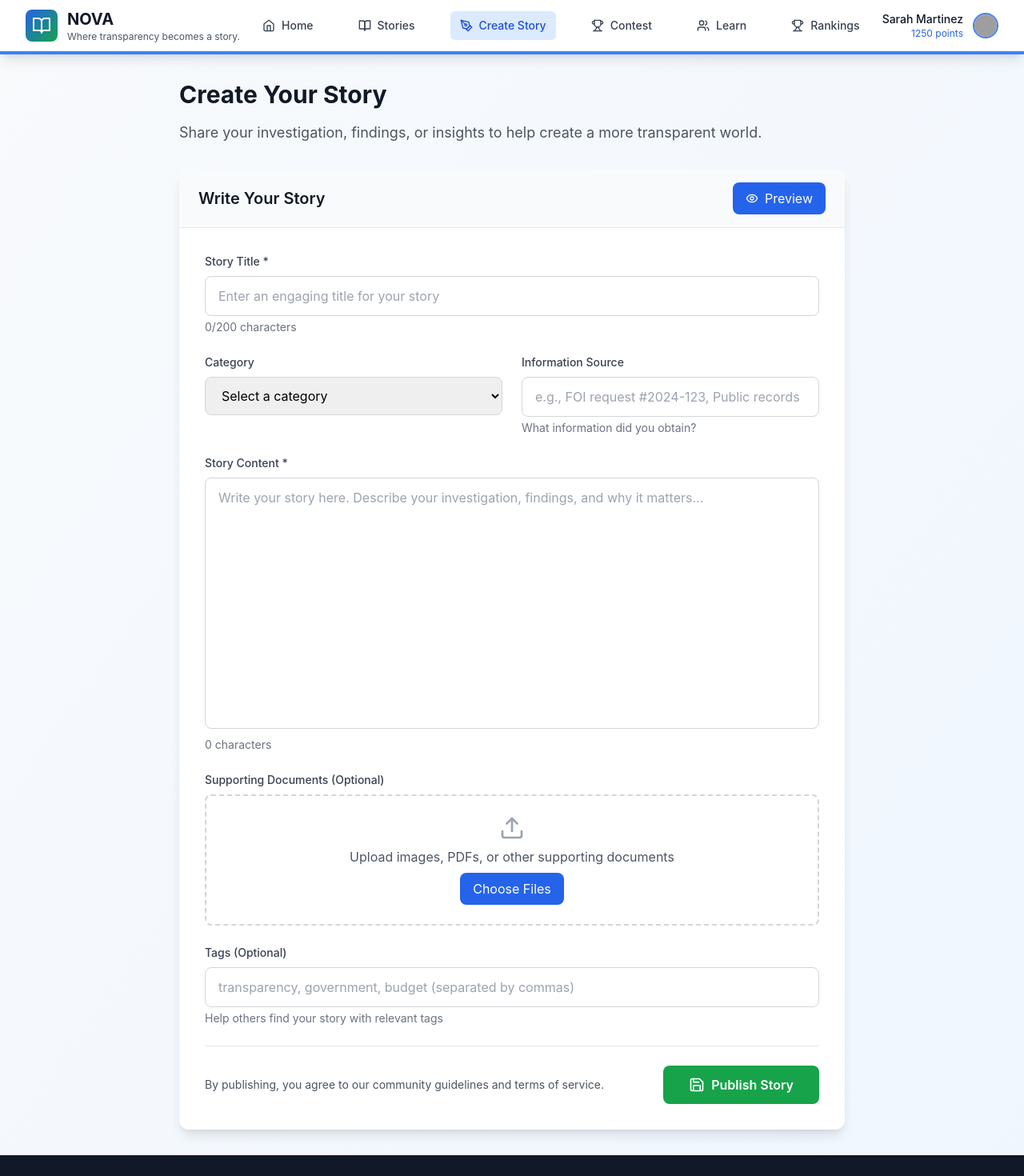
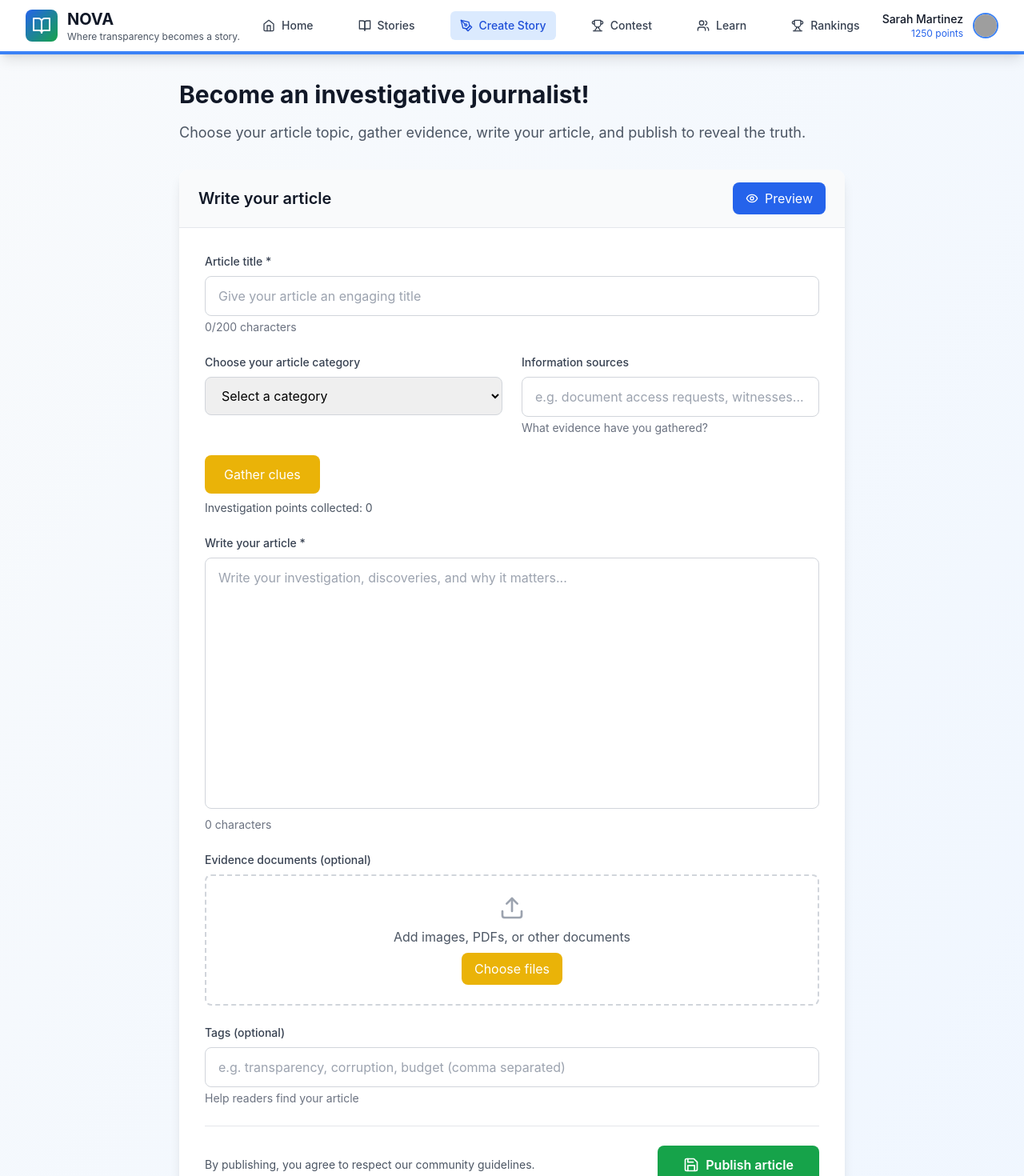
Before and after one commit to NadjaLotscher/NovaTransparence, a React (Vite) app: page /create-story in a window 1280 px wide. Shown: the top 1470 px of the page at 80% size. Built offline with nearby package versions, Linux system fonts and the light colour scheme; grey boxes are pictures that could not be loaded.

Commit message:
modif add article

```diff
--- a/src/pages/CreateStoryPage.tsx
+++ b/src/pages/CreateStoryPage.tsx
@@ -6,6 +6,10 @@ import { useAuth } from '../contexts/AuthContext';
 export const CreateStoryPage: React.FC = () => {
   const navigate = useNavigate();
   const { user } = useAuth();
+
+  // State for investigation points (like clues collected)
+  const [investigationPoints, setInvestigationPoints] = useState(0);
+
   const [formData, setFormData] = useState({
     title: '',
     content: '',
@@ -16,11 +20,11 @@ export const CreateStoryPage: React.FC = () => {
   const [isPreview, setIsPreview] = useState(false);
 
   const categories = [
-    'Government',
+    'Corruption',
     'Education',
     'Environment',
-    'Healthcare',
-    'Transportation',
+    'Health',
+    'Transport',
     'Housing',
     'Public Safety',
     'Other'
@@ -31,26 +35,37 @@ export const CreateStoryPage: React.FC = () => {
     setFormData(prev => ({ ...prev, [name]: value }));
   };
 
+  // Simulate gathering clues for the game
+  const gatherClues = () => {
+    const newPoints = Math.floor(Math.random() * 3) + 1; // 1 to 3 points
+    setInvestigationPoints(prev => prev + newPoints);
+    alert(`You collected ${newPoints} investigation points! Total: ${investigationPoints + newPoints}`);
+  };
+
   const handleSubmit = (e: React.FormEvent) => {
     e.preventDefault();
     if (!formData.title.trim() || !formData.content.trim()) {
-      alert('Please fill in the title and content fields.');
+      alert('Please provide a title and write your article!');
+      return;
+    }
+    if (investigationPoints < 5) {
+      alert('To publish your article, you need at least 5 investigation points. Keep gathering info!');
       return;
     }
 
-    // Here you would normally submit to an API
-    console.log('Story submitted:', formData);
+    // Here you could call an API to submit the data
+    console.log('Article published:', formData);
 
-    // Simulate success and redirect
-    alert('Story published successfully!');
+    alert('Congratulations! Your article has been successfully published.');
     navigate('/stories');
   };
 
   const handleFileUpload = (e: React.ChangeEvent<HTMLInputElement>) => {
     const files = e.target.files;
     if (files && files.length > 0) {
-      // Handle file upload logic here
-      console.log('Files selected:', files);
+      // Logic to handle uploaded files
+      console.log('Selected files:', files);
+      alert(`${files.length} files added to your article.`);
     }
   };
 
@@ -58,8 +73,8 @@ export const CreateStoryPage: React.FC = () => {
     return (
       <div className="max-w-4xl mx-auto px-4 sm:px-6 lg:px-8 py-8">
         <div className="text-center">
-          <h1 className="text-2xl font-bold text-gray-900 mb-4">Please sign in to create a story</h1>
-          <p className="text-gray-600">You need to be signed in to publish stories on TransparencyHub.</p>
+          <h1 className="text-2xl font-bold text-gray-900 mb-4">Log in to become a journalist</h1>
+          <p className="text-gray-600">Only registered journalists can publish articles.</p>
         </div>
       </div>
     );
@@ -68,9 +83,9 @@ export const CreateStoryPage: React.FC = () => {
   return (
     <div className="max-w-4xl mx-auto px-4 sm:px-6 lg:px-8 py-8">
       <div className="mb-8">
-        <h1 className="text-3xl font-bold text-gray-900 mb-4">Create Your Story</h1>
+        <h1 className="text-3xl font-bold text-gray-900 mb-4">Become an investigative journalist!</h1>
         <p className="text-lg text-gray-600">
-          Share your investigation, findings, or insights to help create a more transparent world.
+          Choose your article topic, gather evidence, write your article, and publish to reveal the truth.
         </p>
       </div>
 
@@ -78,7 +93,7 @@ export const CreateStoryPage: React.FC = () => {
         {/* Header with Preview Toggle */}
         <div className="bg-gray-50 px-6 py-4 border-b flex items-center justify-between">
           <h2 className="text-xl font-semibold text-gray-900">
-            {isPreview ? 'Preview' : 'Write Your Story'}
+            {isPreview ? 'Preview your article' : 'Write your article'}
           </h2>
           <button
             type="button"
@@ -96,11 +111,11 @@ export const CreateStoryPage: React.FC = () => {
             <div className="mb-6">
               {formData.category && (
                 <span className="inline-block px-3 py-1 bg-blue-100 text-blue-800 rounded-full text-sm font-medium mb-4">
-                  {formData.category}
+                  Category: {formData.category}
                 </span>
               )}
               <h1 className="text-3xl font-bold text-gray-900 mb-4">
-                {formData.title || 'Your Story Title'}
+                {formData.title || 'Your article title'}
               </h1>
               <div className="flex items-center space-x-4 mb-6">
                 <img
@@ -117,7 +132,7 @@ export const CreateStoryPage: React.FC = () => {
 
             {formData.informationSource && (
               <div className="bg-green-50 border-l-4 border-green-500 p-4 mb-6 rounded-r-lg">
-                <h3 className="font-semibold text-green-800 mb-2">Information Source</h3>
+                <h3 className="font-semibold text-green-800 mb-2">Information sources</h3>
                 <p className="text-green-700">{formData.informationSource}</p>
               </div>
             )}
@@ -125,7 +140,7 @@ export const CreateStoryPage: React.FC = () => {
             <div className="prose prose-lg max-w-none">
               {formData.content.split('\n').map((paragraph, index) => (
                 <p key={index} className="mb-4 text-gray-700">
-                  {paragraph || 'Your story content will appear here...'}
+                  {paragraph || 'Your article content will appear here...'}
                 </p>
               ))}
             </div>
@@ -136,7 +151,7 @@ export const CreateStoryPage: React.FC = () => {
             {/* Title */}
             <div>
               <label htmlFor="title" className="block text-sm font-medium text-gray-700 mb-2">
-                Story Title *
+                Article title *
               </label>
               <input
                 type="text"
@@ -144,7 +159,7 @@ export const CreateStoryPage: React.FC = () => {
                 name="title"
                 value={formData.title}
                 onChange={handleInputChange}
-                placeholder="Enter an engaging title for your story"
+                placeholder="Give your article an engaging title"
                 className="w-full px-4 py-3 border border-gray-300 rounded-lg focus:ring-2 focus:ring-blue-500 focus:border-transparent"
                 maxLength={200}
               />
@@ -155,7 +170,7 @@ export const CreateStoryPage: React.FC = () => {
             <div className="grid grid-cols-1 md:grid-cols-2 gap-6">
               <div>
                 <label htmlFor="category" className="block text-sm font-medium text-gray-700 mb-2">
-                  Category
+                  Choose your article category
                 </label>
                 <select
                   id="category"
@@ -173,7 +188,7 @@ export const CreateStoryPage: React.FC = () => {
 
               <div>
                 <label htmlFor="informationSource" className="block text-sm font-medium text-gray-700 mb-2">
-                  Information Source
+                  Information sources
                 </label>
                 <input
                   type="text"
@@ -181,24 +196,36 @@ export const CreateStoryPage: React.FC = () => {
                   name="informationSource"
                   value={formData.informationSource}
                   onChange={handleInputChange}
-                  placeholder="e.g., FOI request #2024-123, Public records"
+                  placeholder="e.g. document access requests, witnesses..."
                   className="w-full px-4 py-3 border border-gray-300 rounded-lg focus:ring-2 focus:ring-blue-500 focus:border-transparent"
                 />
-                <p className="text-sm text-gray-500 mt-1">What information did you obtain?</p>
+                <p className="text-sm text-gray-500 mt-1">What evidence have you gathered?</p>
               </div>
+            </div>
+
+            {/* Button to gather investigation points */}
+            <div className="mb-4">
+              <button
+                type="button"
+                onClick={gatherClues}
+                className="inline-flex items-center px-6 py-3 bg-yellow-500 text-white rounded-lg hover:bg-yellow-600 transition-colors"
+              >
+                Gather clues
+              </button>
+              <p className="mt-2 text-sm text-gray-600">Investigation points collected: {investigationPoints}</p>
             </div>
 
             {/* Content */}
             <div>
               <label htmlFor="content" className="block text-sm font-medium text-gray-700 mb-2">
-                Story Content *
+                Write your article *
               </label>
               <textarea
                 id="content"
                 name="content"
                 value={formData.content}
                 onChange={handleInputChange}
-                placeholder="Write your story here. Describe your investigation, findings, and why it matters..."
+                placeholder="Write your investigation, discoveries, and why it matters..."
                 rows={12}
                 className="w-full px-4 py-3 border border-gray-300 rounded-lg focus:ring-2 focus:ring-blue-500 focus:border-transparent resize-none"
               />
@@ -208,11 +235,11 @@ export const CreateStoryPage: React.FC = () => {
             {/* File Upload */}
             <div>
               <label className="block text-sm font-medium text-gray-700 mb-2">
-                Supporting Documents (Optional)
+                Evidence documents (optional)
               </label>
-              <div className="border-2 border-dashed border-gray-300 rounded-lg p-6 text-center hover:border-blue-400 transition-colors">
+              <div className="border-2 border-dashed border-gray-300 rounded-lg p-6 text-center hover:border-yellow-400 transition-colors">
                 <Upload className="w-8 h-8 text-gray-400 mx-auto mb-2" />
-                <p className="text-gray-600 mb-2">Upload images, PDFs, or other supporting documents</p>
+                <p className="text-gray-600 mb-2">Add images, PDFs, or other documents</p>
                 <input
                   type="file"
                   onChange={handleFileUpload}
@@ -223,9 +250,9 @@ export const CreateStoryPage: React.FC = () => {
                 />
                 <label
                   htmlFor="file-upload"
-                  className="inline-flex items-center px-4 py-2 bg-blue-600 text-white rounded-lg hover:bg-blue-700 cursor-pointer transition-colors"
+                  className="inline-flex items-center px-4 py-2 bg-yellow-500 text-white rounded-lg hover:bg-yellow-600 cursor-pointer transition-colors"
                 >
-                  Choose Files
+                  Choose files
                 </label>
               </div>
             </div>
@@ -233,7 +260,7 @@ export const CreateStoryPage: React.FC = () => {
             {/* Tags */}
             <div>
               <label htmlFor="tags" className="block text-sm font-medium text-gray-700 mb-2">
-                Tags (Optional)
+                Tags (optional)
               </label>
               <input
                 type="text"
@@ -241,23 +268,23 @@ export const CreateStoryPage: React.FC = () => {
                 name="tags"
                 value={formData.tags}
                 onChange={handleInputChange}
-                placeholder="transparency, government, budget (separated by commas)"
+                placeholder="e.g. transparency, corruption, budget (comma separated)"
                 className="w-full px-4 py-3 border border-gray-300 rounded-lg focus:ring-2 focus:ring-blue-500 focus:border-transparent"
               />
-              <p className="text-sm text-gray-500 mt-1">Help others find your story with relevant tags</p>
+              <p className="text-sm text-gray-500 mt-1">Help readers find your article</p>
             </div>
 
             {/* Submit Button */}
             <div className="flex items-center justify-between pt-6 border-t">
               <p className="text-sm text-gray-600">
-                By publishing, you agree to our community guidelines and terms of service.
+                By publishing, you agree to respect our community guidelines.
               </p>
               <button
                 type="submit"
                 className="inline-flex items-center px-8 py-3 bg-green-600 text-white font-semibold rounded-lg hover:bg-green-700 transition-colors"
               >
                 <Save className="w-5 h-5 mr-2" />
-                Publish Story
+                Publish article
               </button>
             </div>
           </form>
```
